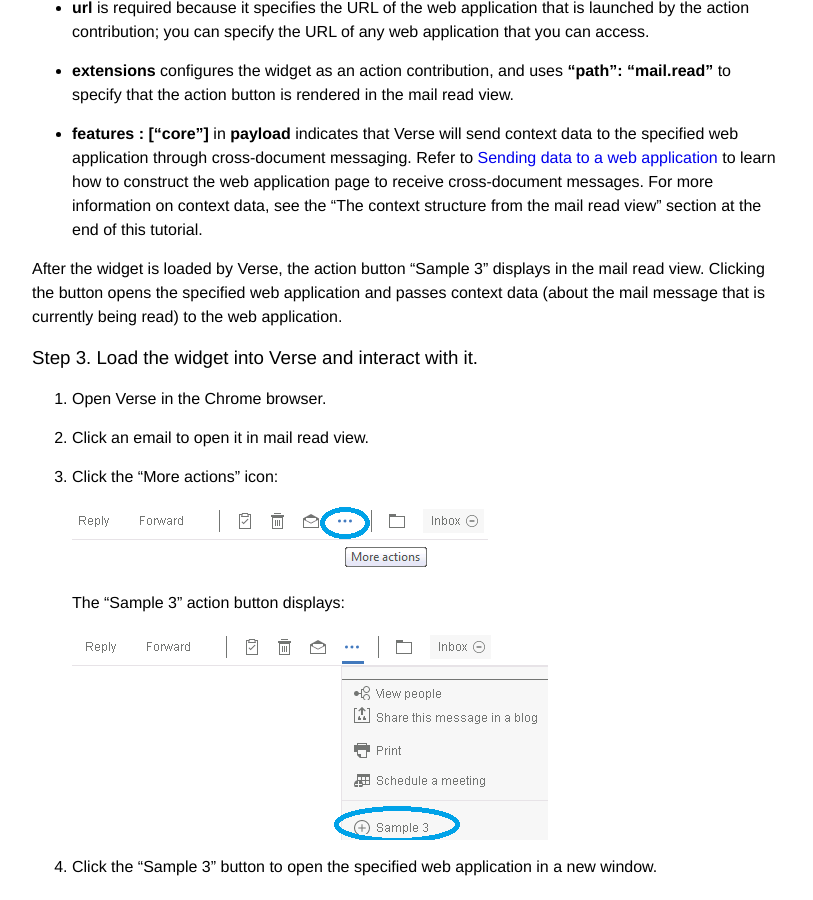
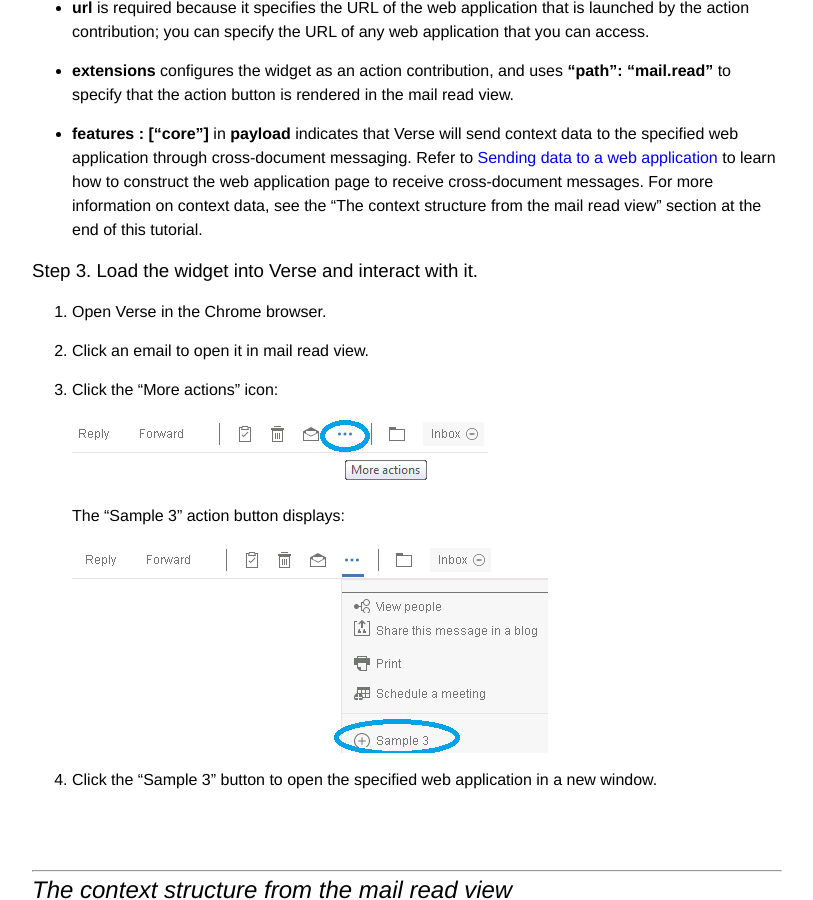
Before and after one commit to ibmverse/verse-developer, a Jekyll site: the page built from _tutorials/mail.read.markdown, in a window 1280 px wide and 900 px high, scrolled down 1175 px. Shown: the whole window, without its empty margins (233-1046 px from the left). Built offline with Jekyll 4.4.1, drawn with Linux system fonts in a browser that asks for light colours.

Commit message:
245766 new udates

```diff
--- a/_tutorials/mail.read.markdown
+++ b/_tutorials/mail.read.markdown
@@ -59,7 +59,6 @@ Properties to modify for this tutorial:
 
 * __features : ["core"]__ in __payload__ indicates that Verse will send context data to the specified web application through cross-document messaging. Refer to [Sending data to a web application][2] to learn how to construct the web application page to receive cross-document messages. For more information on context data, see the "The context structure from the mail read view" section at the end of this tutorial.
 
-After the widget is loaded by Verse, the action button "Sample 3" displays in the mail read view. Clicking the button opens the specified web application and passes context data (about the mail message that is currently being read) to the web application.
 
 ### Step 3. Load the widget into Verse and interact with it.
 
```
